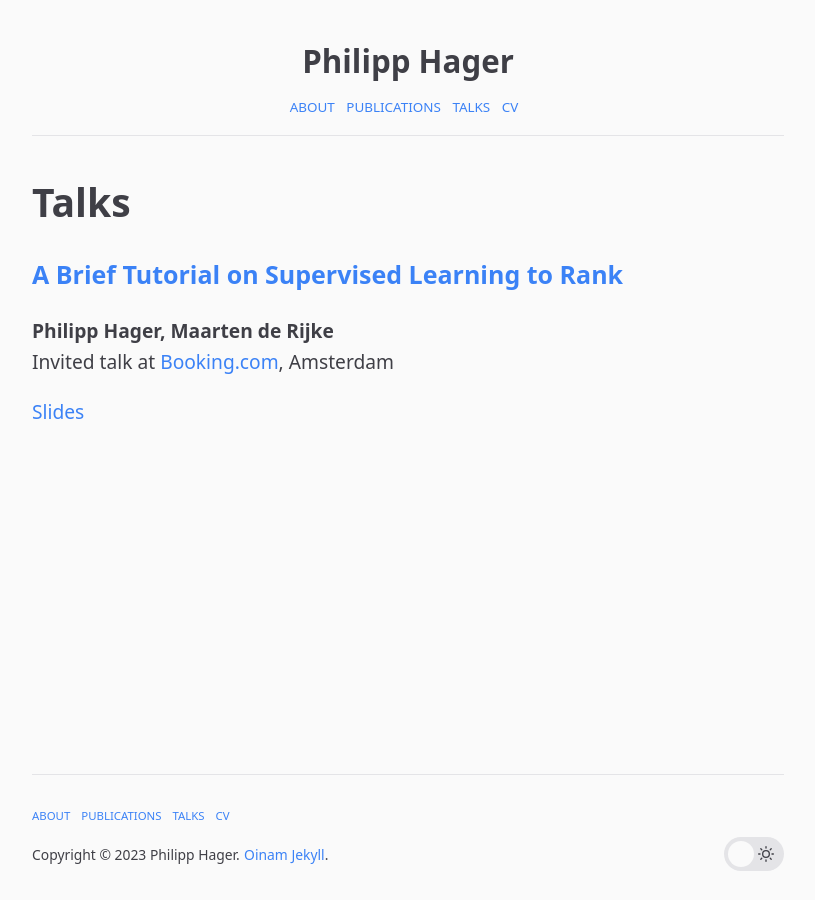
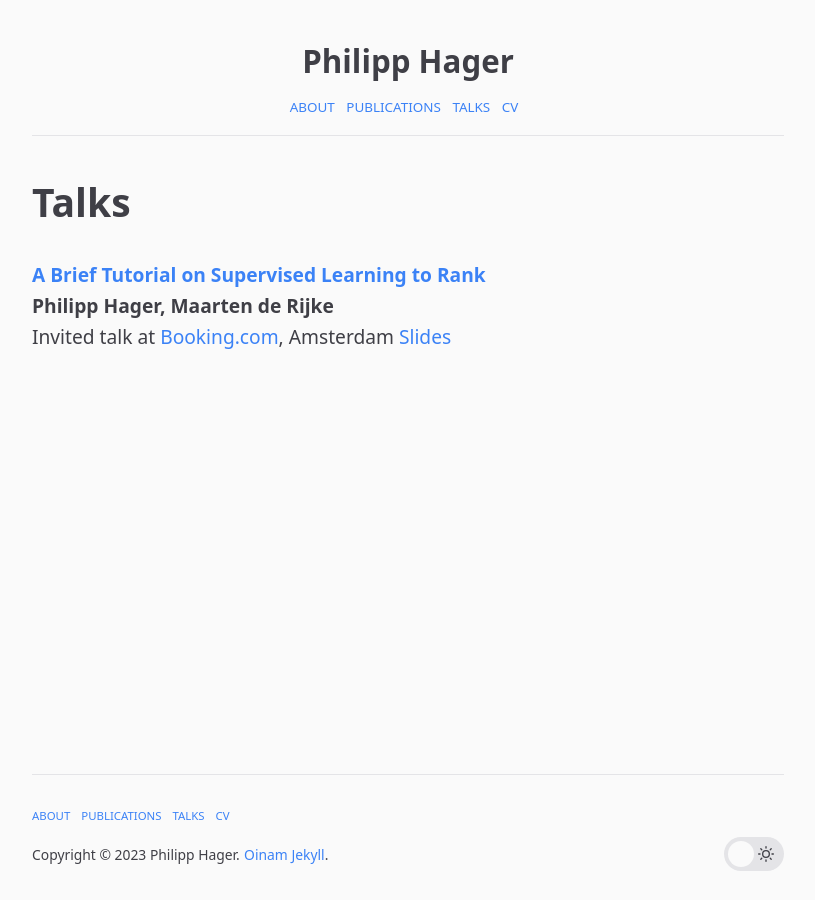
Before and after one commit to philipphager/philipphager.github.io, a Jekyll site: the page built from talks.md, in a window 1280 px wide. Shown: the whole page, without its empty margins (232-1047 px from the left). Built offline with Jekyll 4.4.1, drawn with Linux system fonts in a browser that asks for light colours.

```diff
--- a/talks.md
+++ b/talks.md
@@ -4,8 +4,7 @@ title: Talks
 permalink: /talks/
 ---
 
-### [A Brief Tutorial on Supervised Learning to Rank](/assets/slides/2023-supervised-ltr-tutorial.pdf)
-**Philipp Hager, Maarten de Rijke**\
+**[A Brief Tutorial on Supervised Learning to Rank](/assets/slides/2023-supervised-ltr-tutorial.pdf)**\\
+**Philipp Hager, Maarten de Rijke**\\
 Invited talk at [Booking.com](https://booking.com/), Amsterdam
-
 [Slides](/assets/slides/2023-supervised-ltr-tutorial.pdf)
```
